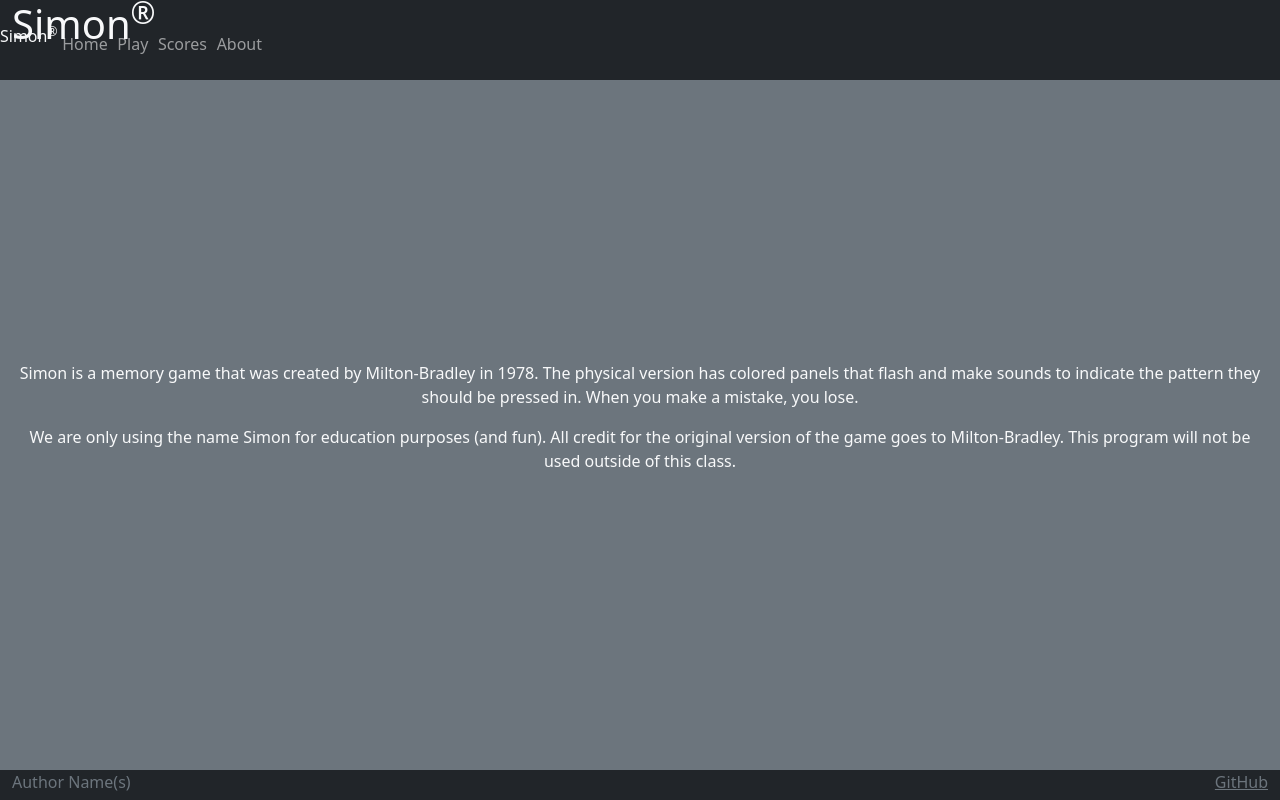
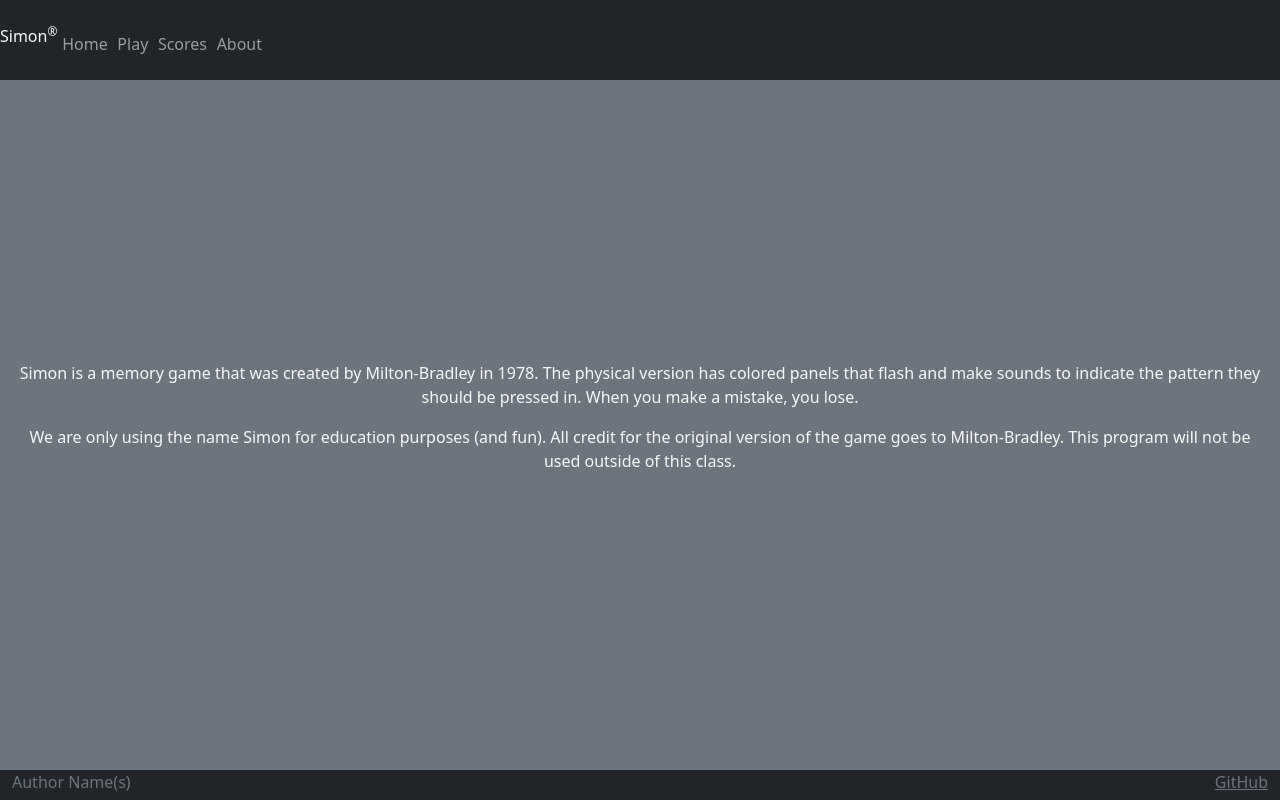
Before and after one commit to hhellwig/simon, a plain HTML site: page about.html in a window 1280 px wide. Drawn offline with nearby package versions, Linux system fonts and the light colour scheme.

Commit message:
Update(fix) removed extra Simon label

```diff
--- a/about.html
+++ b/about.html
@@ -18,8 +18,6 @@
     </head>
     <body class="bg-dark text-light">
         <header class="container-fluid">
-            <h1>Simon<sup>&reg;</sup></h1>
-
             <nav class="navbar fixed-top navbar-dark">
                 <a class="nav-link" href="#">Simon<sup>&reg;</sup></a>
                 <menu class="navbar-nav">
```
